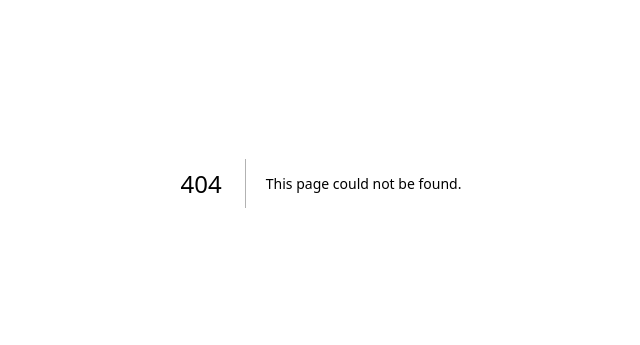
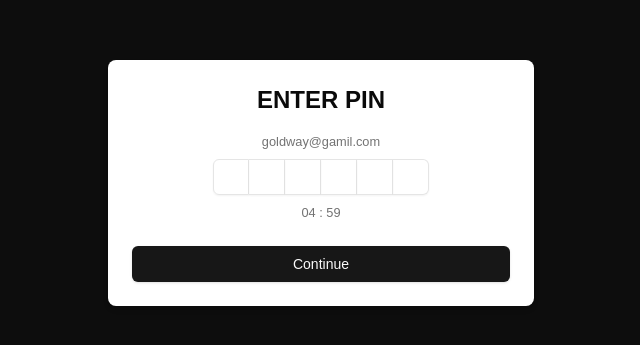
Before and after one commit to mdsajalali/gold-ways, a Next.js app: page /pin in a window 1280 px wide. Before the commit this address had no page. Shown: the part 217-562 px from the top of the page, without its empty margins (319-959 px from the left). Built offline with nearby package versions, Linux system fonts and the light colour scheme.

Commit message:
add: pin page

```diff
--- /dev/null
+++ b/src/app/(main)/pin/page.tsx
@@ -0,0 +1,83 @@
+"use client";
+
+import { zodResolver } from "@hookform/resolvers/zod";
+import { useForm } from "react-hook-form";
+import { z } from "zod";
+import { buttonVariants } from "@/components/ui/button";
+
+import {
+  Form,
+  FormControl,
+  FormDescription,
+  FormField,
+  FormItem,
+  FormMessage,
+} from "@/components/ui/form";
+import {
+  InputOTP,
+  InputOTPGroup,
+  InputOTPSlot,
+} from "@/components/ui/input-otp";
+import Link from "next/link";
+
+const FormSchema = z.object({
+  pin: z.string().min(6, {
+    message: "Your one-time password must be 6 characters.",
+  }),
+});
+
+export default function PinForm() {
+  const form = useForm<z.infer<typeof FormSchema>>({
+    resolver: zodResolver(FormSchema),
+    defaultValues: {
+      pin: "",
+    },
+  });
+
+  return (
+    <>
+      <div className="flex flex-col items-center justify-center min-h-screen bg-black/95">
+        <div className="w-full md:w-1/2 lg:w-1/3 mx-auto bg-white p-6 rounded-lg shadow-md">
+          <h1 className="text-2xl font-bold text-center mb-4">ENTER PIN</h1>
+          <Form {...form}>
+            <form className="w-full flex flex-col space-y-6">
+              <FormField
+                control={form.control}
+                name="pin"
+                render={({ field }) => (
+                  <FormItem className="flex flex-col items-center ">
+                    <FormDescription>goldway@gamil.com</FormDescription>
+                    <FormControl>
+                      <InputOTP maxLength={6} {...field}>
+                        <InputOTPGroup>
+                          <InputOTPSlot index={0} />
+                          <InputOTPSlot index={1} />
+                          <InputOTPSlot index={2} />
+                          <InputOTPSlot index={3} />
+                          <InputOTPSlot index={4} />
+                          <InputOTPSlot index={5} />
+                        </InputOTPGroup>
+                      </InputOTP>
+                    </FormControl>
+                    <FormDescription>04 : 59</FormDescription>
+
+                    <FormMessage />
+                  </FormItem>
+                )}
+              />
+
+              <Link
+                href={"/dashboard"}
+                className={`${buttonVariants({
+                  variant: "default",
+                })} hover:bg-yellow-500 hover:text-black duration-300`}
+              >
+                Continue
+              </Link>
+            </form>
+          </Form>
+        </div>
+      </div>
+    </>
+  );
+}
```
